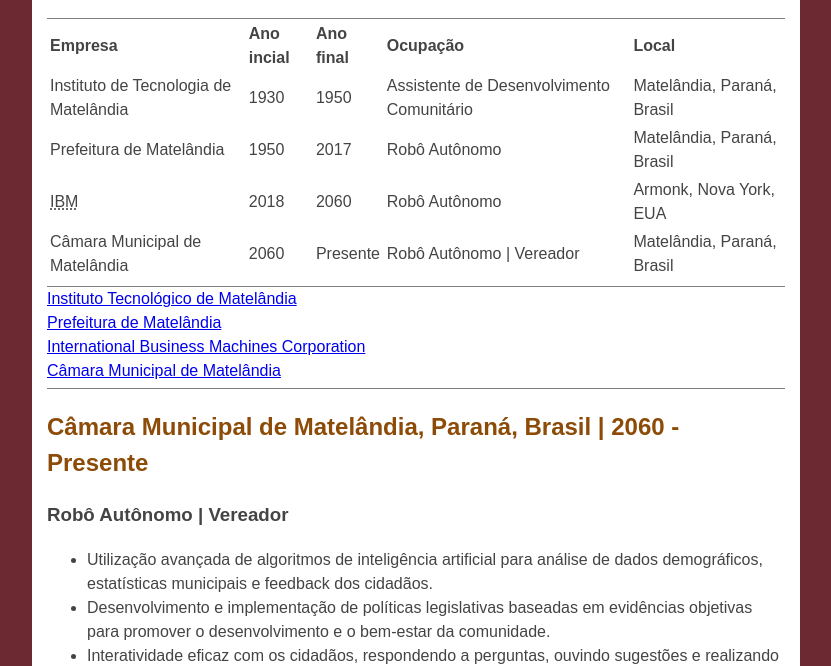
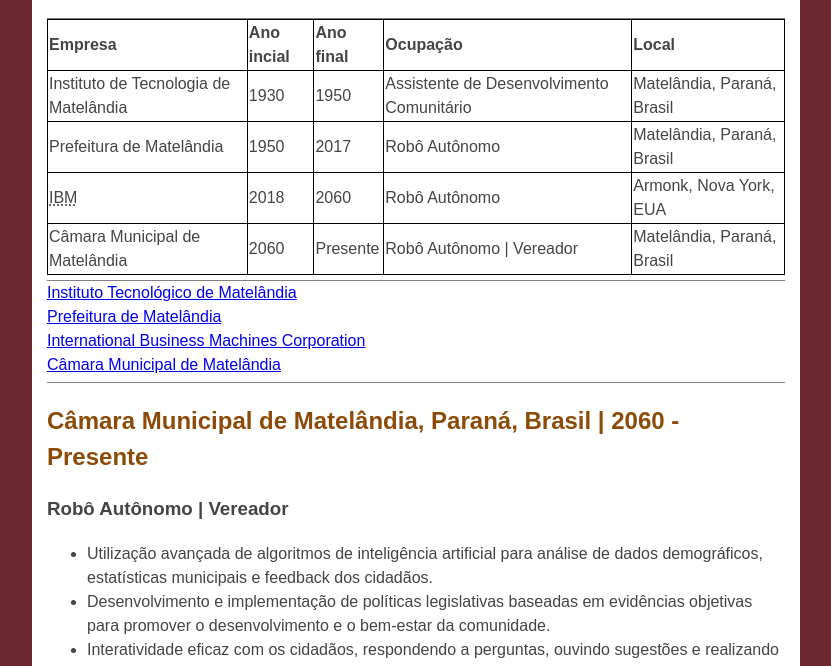
Before and after one commit to SarahElizabeteTDS/JohnnyFive-comCSS-, a plain HTML site: page JohnnyFive-comCSS--main/experiencia.html in a window 1280 px wide. Shown: the part 113-779 px from the top of the page, without its empty margins (224-1055 px from the left). Drawn offline with Linux system fonts and the light colour scheme.

Commit message:
Update style.css

```diff
--- a/JohnnyFive-comCSS--main/style.css
+++ b/JohnnyFive-comCSS--main/style.css
@@ -27,3 +27,15 @@ section
     padding-bottom: 5px;
     border-top: solid 1px gray;
 }
+
+table, th, td
+{
+    border: 1px solid white;
+    border-collapse: collapse;
+}
+
+th, td
+{
+    border: 1px solid black;
+    border-radius: 10px;
+}
```
